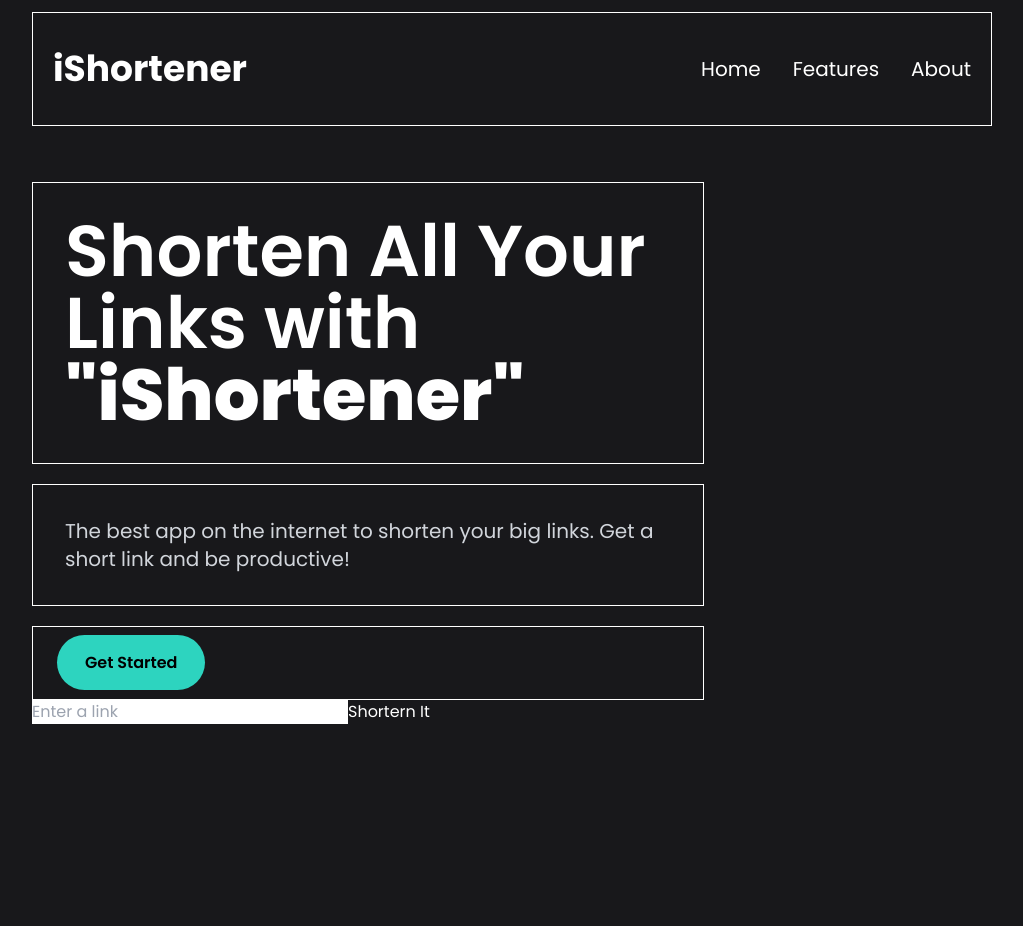
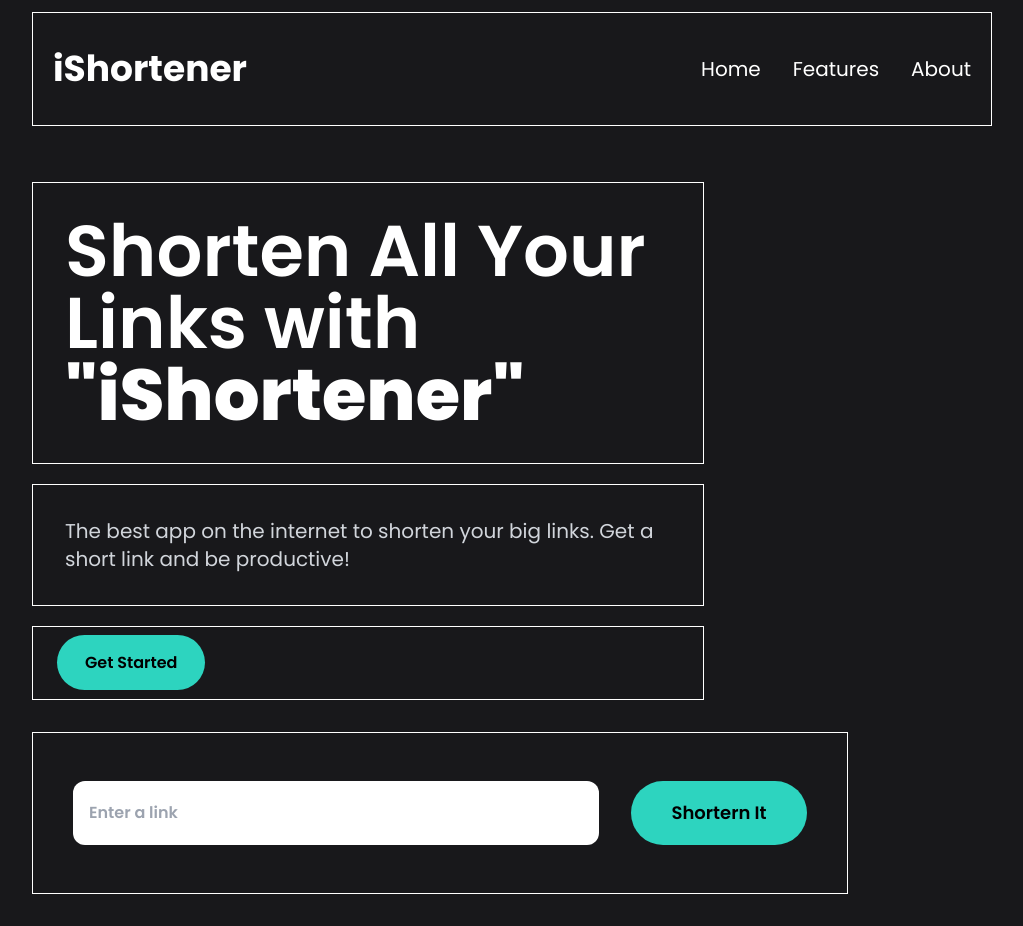
Before and after one commit to arnavnagpurkar/iShortener, a Next.js app: page / in a window 1280 px wide. Shown: the whole page, without its empty margins (128-1151 px from the left). Before the commit the page ends 800 px from the top, so only its background shows below. Built offline with nearby package versions, Linux system fonts and the light colour scheme.

Commit message:
Checks whether the link entered by user is valid or not

```diff
--- /dev/null
+++ b/actions/handle-link.js
@@ -0,0 +1,23 @@
+"use server"
+
+export const handleSubmit = async (inputLink) => {
+    const link = inputLink.trim(); // clear the whitespaces
+    // checks whether the link is valid or not
+    const linkCheck = (link) => {
+        if (link) {
+            if (!link.includes(" ")) {
+                if (link.startsWith("https://") || link.startsWith("http://")) {
+                    return true;
+                }
+            }
+            return false;
+        }
+        return false;
+    }
+    // if link is valid then returns true or else returns false
+    const isValid = linkCheck(link);
+    if (isValid) {
+        return true;
+    }
+    return false;
+}
--- a/app/api/handle-link.js
+++ /dev/null
@@ -1,15 +0,0 @@
-export default function handler(req, res) {
-    if (req.method === "POST") {
-      // Retrieve the originalLink from the request body
-      const { originalLink } = req.body;
-
-      // Logic to shorten the link
-      // For demonstration, we'll just echo back the original link
-      const shortenedLink = originalLink;
-
-      // Send the shortened link back in the response
-      res.status(200).json({ shortenedLink });
-    } else {
-      res.status(405).json({ message: "Method Not Allowed" });
-    }
-  }
--- a/app/page.js
+++ b/app/page.js
@@ -1,28 +1,19 @@
 "use client"
 import Link from "next/link";
-import { useState } from "react";
+import { handleSubmit } from "@/actions/handle-link";
+import { useRef, useState } from "react";
 
 export default function Home() {
-  const [originalLink, setOriginalLink] = useState("");
+  const ref = useRef();
+  const [shortenedLink, setShortenedLink] = useState(null)
 
-  const handleSubmit = async (e) => {
-    const response = await fetch("/api/handle-link", {
-      method: "POST",
-      headers: {
-        "Content-Type": "application/json",
-      },
-      body: JSON.stringify({ originalLink })
-    });
-
-    response.json()
-      .then(data => {
-        console.log(data);
-      })
-  }
-
-  const handleinpChange = (e) => {
-    setOriginalLink(e.target.value);
-  }
+  const submitForm = async (e) => {
+    e.preventDefault();
+    const response = await handleSubmit(ref.current.link.value);
+    console.log(response) // was supposed to be the shortened link, but as project is not completes returns the link is valid or not, will be updated when the logic will be written and then the shortened url will be returned here and then passed to variable "shortenedLink" and the UI changes would be made
+    setShortenedLink(response);
+    ref.current.reset();
+  };
 
   return (
     <>
@@ -39,9 +30,9 @@ export default function Home() {
           <Link href="" className="bg-teal-400 hover:bg-teal-500 text-black hover:text-white transition-all text-md font-semibold px-7 py-4 rounded-full">Get Started</Link>
         </div>
         <div className="shortern-form">
-          <form onSubmit={handleSubmit}>
-            <input type="text" placeholder="Enter a link" value={originalLink} onChange={handleinpChange} className="text-black" />
-            <button type="submit">Shortern It</button>
+          <form ref={ref} onSubmit={submitForm} className="lg:w-[85%] w-full border border-white py-12 px-10 my-8 flex gap-8 justify-between">
+            <input type="text" placeholder="Enter a link" name="link" id="link" className="text-black px-4 py-5 text-md font-semibold w-full rounded-xl" />
+            <button type="submit" className="lg:min-w-44 min-w-36 bg-teal-400 hover:bg-teal-500 text-black hover:text-white transition-all text-lg font-semibold lg:px-7 px-5 lg:py-4 py-2 rounded-full">Shortern It</button>
           </form>
         </div>
       </div>
```
